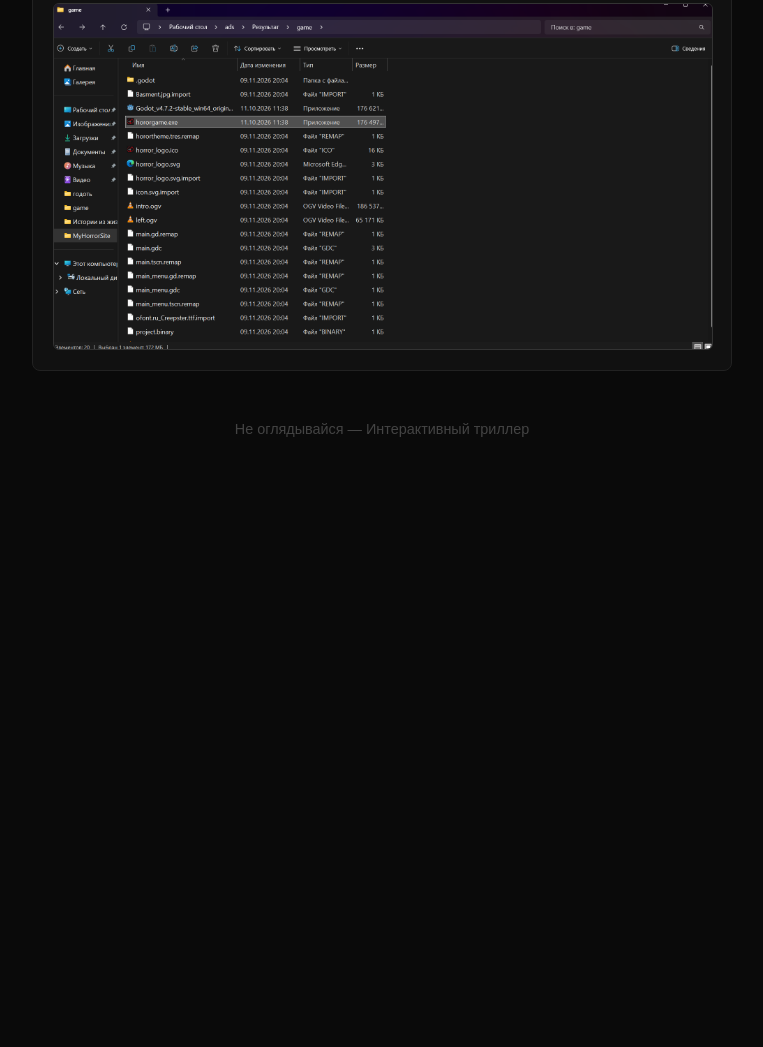
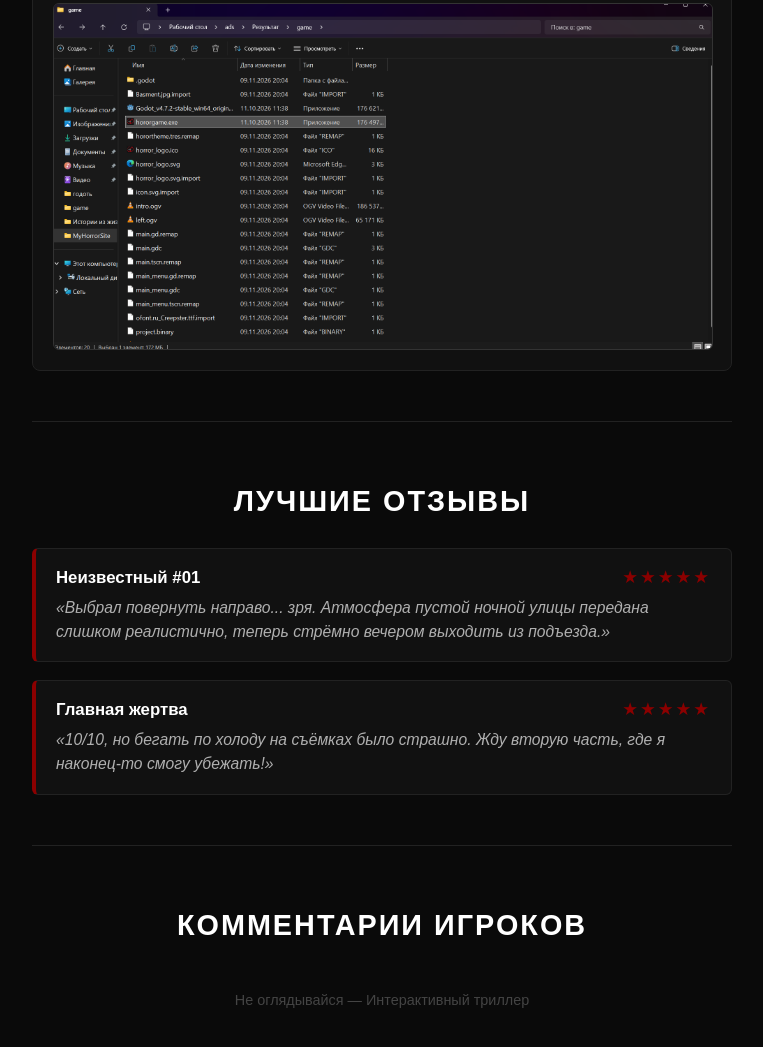
Before and after one commit to vudi0980-oss/horror-game, a plain HTML site: page index.html in a window 1280 px wide. Shown: the part 1526-2573 px from the top of the page, without its empty margins (258-1021 px from the left). Before the commit the page ends 2017 px from the top, so only its background shows below. Drawn offline with Linux system fonts and the light colour scheme.

Commit message:
Update index.html

```diff
--- a/index.html
+++ b/index.html
@@ -107,13 +107,13 @@
             font-style: italic;
         }
 
-        .guide-section {
+        .section-block {
             margin-top: 50px;
             padding-top: 40px;
             border-top: 1px solid #222;
             text-align: left;
         }
-        .guide-section h2 {
+        .section-block h2 {
             color: #fff;
             text-align: center;
             text-transform: uppercase;
@@ -148,6 +148,44 @@
             border: 1px solid #333;
             display: block;
         }
+
+        .review-card {
+            background-color: #111;
+            border: 1px solid #222;
+            border-left: 4px solid #8b0000;
+            border-radius: 6px;
+            padding: 18px 20px;
+            margin-bottom: 18px;
+            transition: transform 0.3s ease;
+        }
+        .review-card:hover {
+            transform: translateX(4px);
+            border-color: #333;
+            border-left-color: #ff0000;
+        }
+        .review-header {
+            display: flex;
+            justify-content: space-between;
+            align-items: center;
+            margin-bottom: 8px;
+        }
+        .review-author {
+            color: #fff;
+            font-weight: bold;
+            font-size: 1.05rem;
+        }
+        .review-stars {
+            color: #8b0000;
+            letter-spacing: 2px;
+            font-size: 1.1rem;
+        }
+        .review-text {
+            color: #b0b0b0;
+            font-size: 0.98rem;
+            line-height: 1.5;
+            font-style: italic;
+        }
+
         .footer { margin-top: 50px; font-size: 0.9rem; color: #444; text-align: center; }
     </style>
 </head>
@@ -162,14 +200,14 @@
         <div class="buttons-group">
             <a href="https://github.com/vudi0980-oss/horror-game/releases/download/v0.1/horror_game_windows.zip" class="download-btn btn-zip">
                 <span>Скачать Windows (ZIP)</span>
-                <svg class="win-logo" viewBox="0 0 88 88" xmlns="http://w3.org">
+                <svg class="win-logo" viewBox="0 0 88 88" xmlns="http://www.w3.org/2000/svg">
                     <path d="M0 12.402l35.687-4.86.016 34.423-35.67.203zm35.67 33.529l.028 34.453L.028 75.48.026 45.7zm4.326-39.025L87.314 0v41.527l-47.318.376zm47.329 39.349l-.011 41.34-47.318-6.678-.066-34.739z"/>
                 </svg>
             </a>
 
             <a href="https://github.com/vudi0980-oss/horror-game/releases/download/v0.1/horror_game_windows.rar" class="download-btn btn-rar">
                 <span>Скачать Windows (RAR)</span>
-                <svg class="win-logo" viewBox="0 0 88 88" xmlns="http://w3.org">
+                <svg class="win-logo" viewBox="0 0 88 88" xmlns="http://www.w3.org/2000/svg">
                     <path d="M0 12.402l35.687-4.86.016 34.423-35.67.203zm35.67 33.529l.028 34.453L.028 75.48.026 45.7zm4.326-39.025L87.314 0v41.527l-47.318.376zm47.329 39.349l-.011 41.34-47.318-6.678-.066-34.739z"/>
                 </svg>
             </a>
@@ -177,7 +215,7 @@
 
         <div class="sub-note">© 2026 Снято по приколу с подругой на новый айфон.</div>
 
-        <div class="guide-section">
+        <div class="section-block">
             <h2>Как установить игру</h2>
 
             <div class="step-card">
@@ -198,6 +236,46 @@
             </div>
         </div>
 
+        <div class="section-block">
+            <h2>Лучшие отзывы</h2>
+
+            <div class="review-card">
+                <div class="review-header">
+                    <span class="review-author">Неизвестный #01</span>
+                    <span class="review-stars">★★★★★</span>
+                </div>
+                <div class="review-text">«Выбрал повернуть направо... зря. Атмосфера пустой ночной улицы передана слишком реалистично, теперь стрёмно вечером выходить из подъезда.»</div>
+            </div>
+
+            <div class="review-card">
+                <div class="review-header">
+                    <span class="review-author">Главная жертва</span>
+                    <span class="review-stars">★★★★★</span>
+                </div>
+                <div class="review-text">«10/10, но бегать по холоду на съёмках было страшно. Жду вторую часть, где я наконец-то смогу убежать!»</div>
+            </div>
+        </div>
+
+        <div class="section-block">
+            <h2>Комментарии игроков</h2>
+
+            <script src="https://giscus.app/client.js"
+                    data-repo="vudi0980-oss/horror-game"
+                    data-repo-id="R_kgDOVs9MCg"
+                    data-category="Announcements"
+                    data-category-id="DIC_kwDOVs9MCs4DLCaR"
+                    data-mapping="pathname"
+                    data-strict="0"
+                    data-reactions-enabled="1"
+                    data-emit-metadata="0"
+                    data-input-position="bottom"
+                    data-theme="transparent_dark"
+                    data-lang="ru"
+                    crossorigin="anonymous"
+                    async>
+            </script>
+        </div>
+
         <div class="footer">
             <p>Не оглядывайся — Интерактивный триллер</p>
         </div>
```
